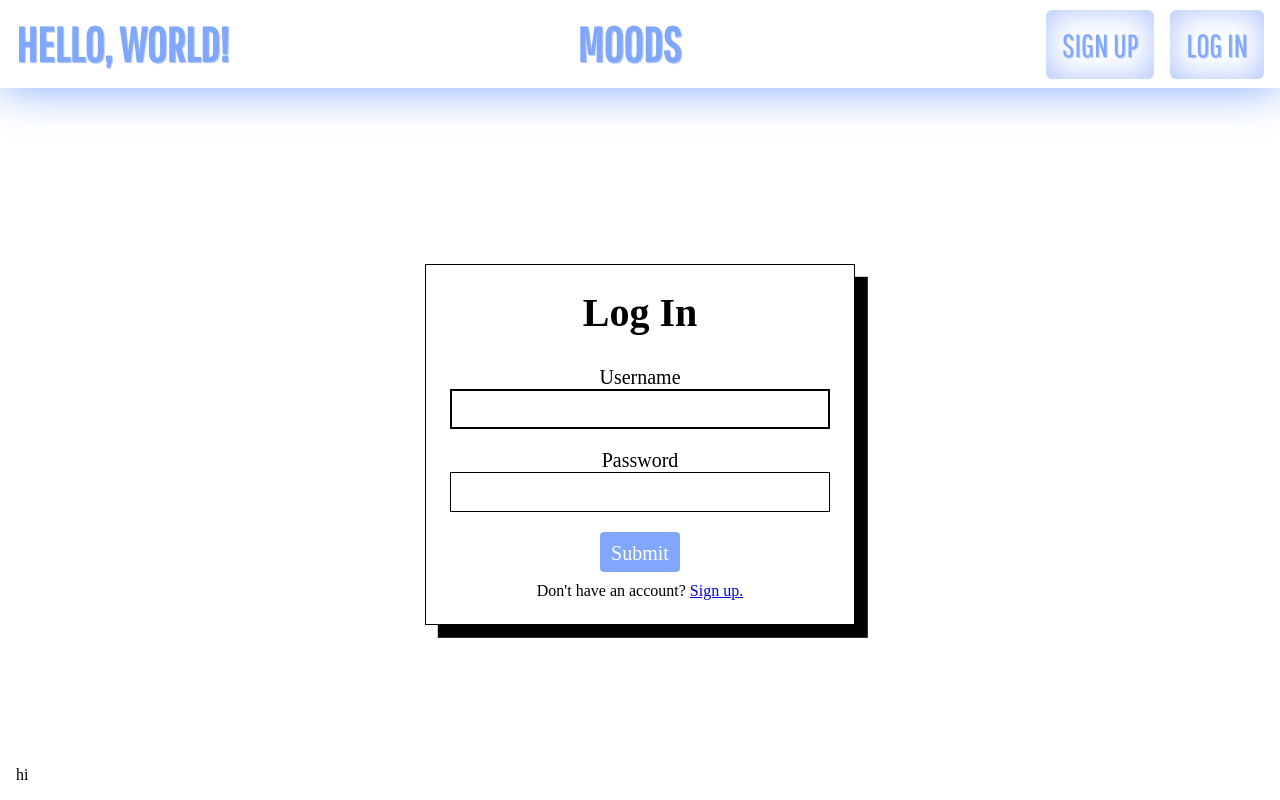
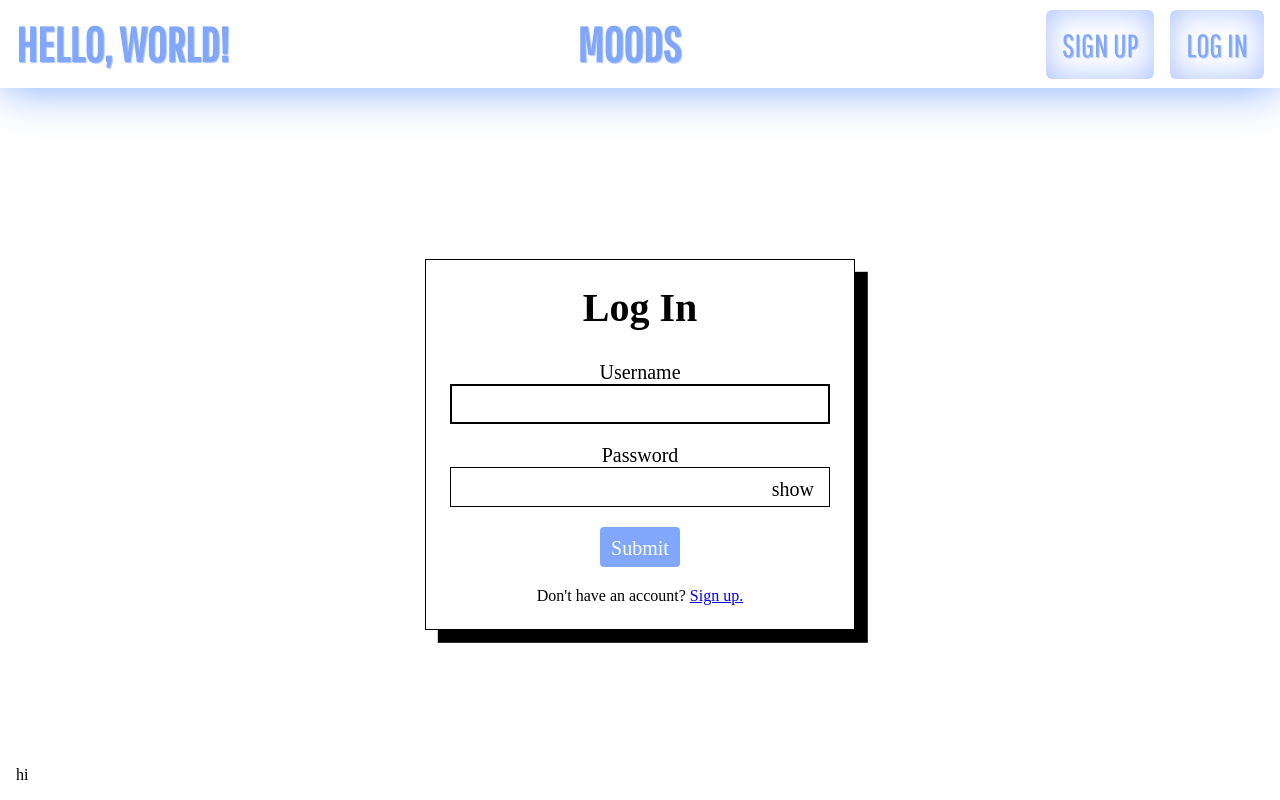
Before and after one commit to AliceWeng/Hello-World, a React (Create React App) app in the folder frontend/: page /login in a window 1280 px wide. Built offline with nearby package versions, Linux system fonts and the light colour scheme.

Commit message:
fixed positioning of password toggle, also applied it to login form

```diff
--- a/frontend/src/App.css
+++ b/frontend/src/App.css
@@ -40,7 +40,6 @@ form {
   box-shadow: .8em .8em black;
   padding: 1.5em;
   margin: 2em;
-  position: relative;
 }
 label {
   color: var(--text);
@@ -58,6 +57,7 @@ input, textarea {
   border: solid 1px var(--input-border);
   background: var(--input-background);
   margin-bottom: .5em;
+  color: var(--text);
   font-size: 20px;
   padding: .5em;
   width: 19em;
@@ -69,6 +69,9 @@ input:focus, textarea:focus {
 .inputPadding {
   padding-right: 3.5em;
 }
+.passwordContainer {
+  position: relative;
+}
 .passwordToggle {
   background: var(--input-background);
   font-family: "Calibre";
@@ -78,8 +81,8 @@ input:focus, textarea:focus {
   padding: .15em .7em;
   padding-top: .45em;
   position: absolute;
-  right: 1.3em;
-  top: 14.8em;
+  right: .1em;
+  top: .1em;
   cursor: pointer;
 }
 .red {
@@ -91,7 +94,8 @@ input:focus, textarea:focus {
   justify-content: center;
   background: var(--logo);
   font-family: "Calibre";
-  margin-top: .5em;
+  margin: .5em;
+  margin-bottom: 1em;
   font-size: 20px;
   color: white;
   padding: .5em;
--- a/frontend/src/Components/LogInForm.jsx
+++ b/frontend/src/Components/LogInForm.jsx
@@ -8,7 +8,10 @@ function LogInForm() {
         username: "",
         password: ""
     });
+
     const [error, setError] = useState("");
+
+    const [passwordToggle, setPasswordToggle] = useState(false);
 
     const { setAuth } = useContext(AuthContext);
 
@@ -60,8 +63,9 @@ function LogInForm() {
                     ref={usernameRef}
                 />
                 <label htmlFor="password">Password</label>
+                <div className="passwordContainer">
                     <input
-                    type="password"
+                        type={passwordToggle ? "text" : "password"}
                         id="password"
                         spellCheck="false"
                         autoCapitalize="off"
@@ -69,6 +73,15 @@ function LogInForm() {
                         onChange={handleChange}
                         value={user.password}
                     />
+                    <button
+                        type="button"
+                        className="passwordToggle"
+                        onClick={() => setPasswordToggle(!passwordToggle)}
+                        aria-label={passwordToggle ? "Hide your password." : "Show your password."}
+                    >
+                        {passwordToggle ? "hide" : "show"}
+                    </button>
+                </div>
                 <input className="submit" type="submit"/>
                 <p>Don't have an account? <Link to="/signup">Sign up.</Link></p>
             </form>
--- a/frontend/src/Components/SignUpForm.jsx
+++ b/frontend/src/Components/SignUpForm.jsx
@@ -167,8 +167,8 @@ function SignUpForm() {
                     id="nickname"
                     className={nicknameInvalid ? "red" : null}
                     spellCheck="false"
+                    autoCapitalize="on"
                     autoComplete="off"
-                    autoCapitalize="off"
                     onChange={handleChange}
                     aria-invalid={nicknameInvalid}
                     aria-describedby="nickname-req"
@@ -189,8 +189,8 @@ function SignUpForm() {
                     id="username"
                     className={usernameInvalid ? "red" : null}
                     spellCheck="false"
-                    autoComplete="off"
                     autoCapitalize="off"
+                    autoComplete="username"
                     onChange={handleChange}
                     aria-invalid={usernameInvalid}
                     aria-describedby="username-req"
@@ -206,6 +206,7 @@ function SignUpForm() {
                         : "Please enter a username 4 to 12 alphanumeric characters long."}
                 </p>
                 <label htmlFor="password">Password</label>
+                <div className="passwordContainer">
                     <input
                         type={passwordToggle ? "text" : "password"}
                         id="password"
@@ -229,6 +230,7 @@ function SignUpForm() {
                     >
                         {passwordToggle ? "hide" : "show"}
                     </button>
+                </div>
                 <p id="password-req" className={passwordInvalid ? "error" : "hidden"}>
                     {passwordInvalid
                         ? passwordError
```
Lines whose indentation alone changed are shown as unchanged.
